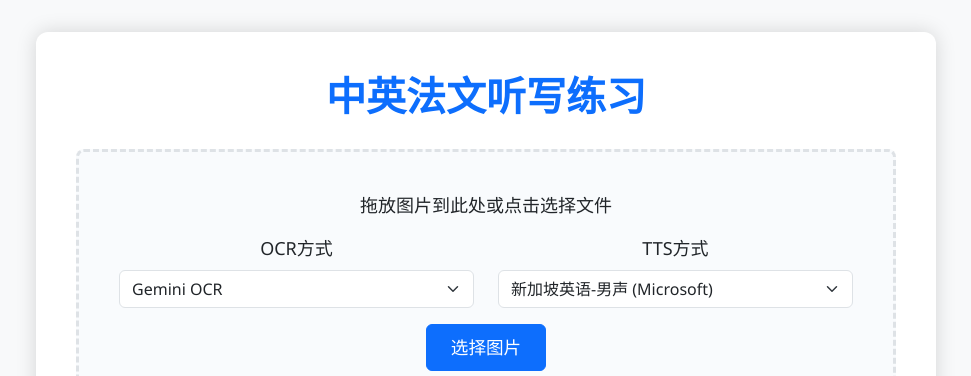
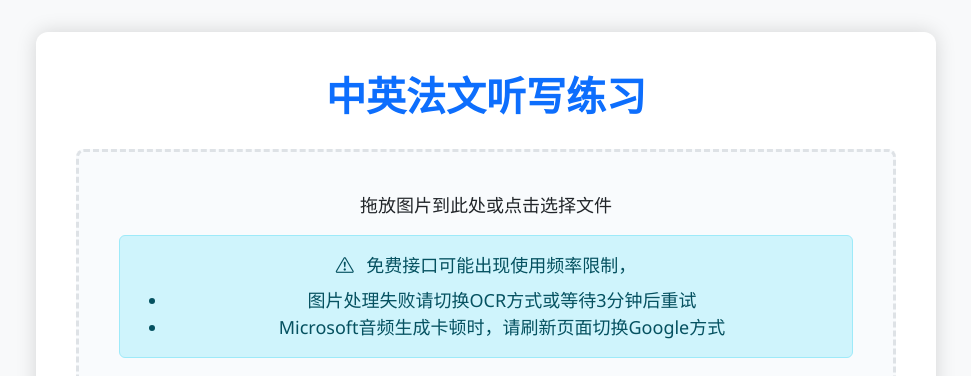
Before and after one commit to conanwhf/EnDictation, a Flask app: page / in a window 1280 px wide. Shown: the top 376 px of the page, without its empty margins (154-1125 px from the left). Run offline with Flask 3, Linux system fonts and the light colour scheme; some libraries are stand-ins or nearby versions.

Commit message:
docs: 更新README和添加使用限制提示
更新README以反映多语言支持和技术实现细节，并在前端界面添加使用限制提示，帮助用户更好地理解应用功能和限制

```diff
--- a/templates/index.html
+++ b/templates/index.html
@@ -141,6 +141,14 @@
         <h1>中英法文听写练习</h1>
         <div class="upload-area" id="upload-area">
             <p>拖放图片到此处或点击选择文件</p>
+            <div class="alert alert-info mb-3">
+                <i class="bi bi-exclamation-triangle me-2"></i>
+                免费接口可能出现使用频率限制，
+                <ul class="mb-0 mt-2">
+                    <li>图片处理失败请切换OCR方式或等待3分钟后重试</li>
+                    <li>Microsoft音频生成卡顿时，请刷新页面切换Google方式</li>
+                </ul>
+            </div>
             <input type="file" id="file-input" class="d-none" accept="image/*">
             <div class="row mb-3">
     <div class="col-md-6">
```
Also changed, not shown: README.md.
